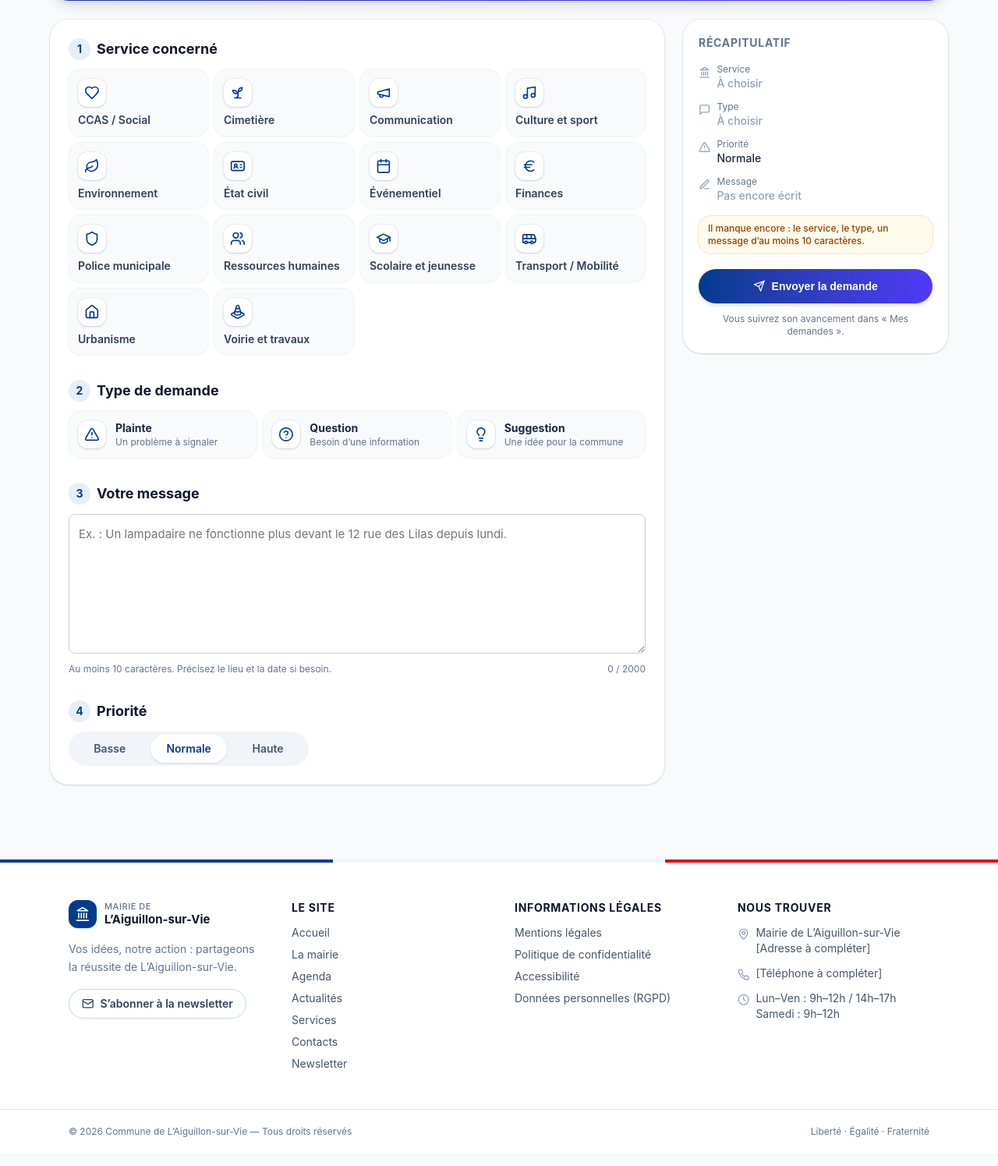
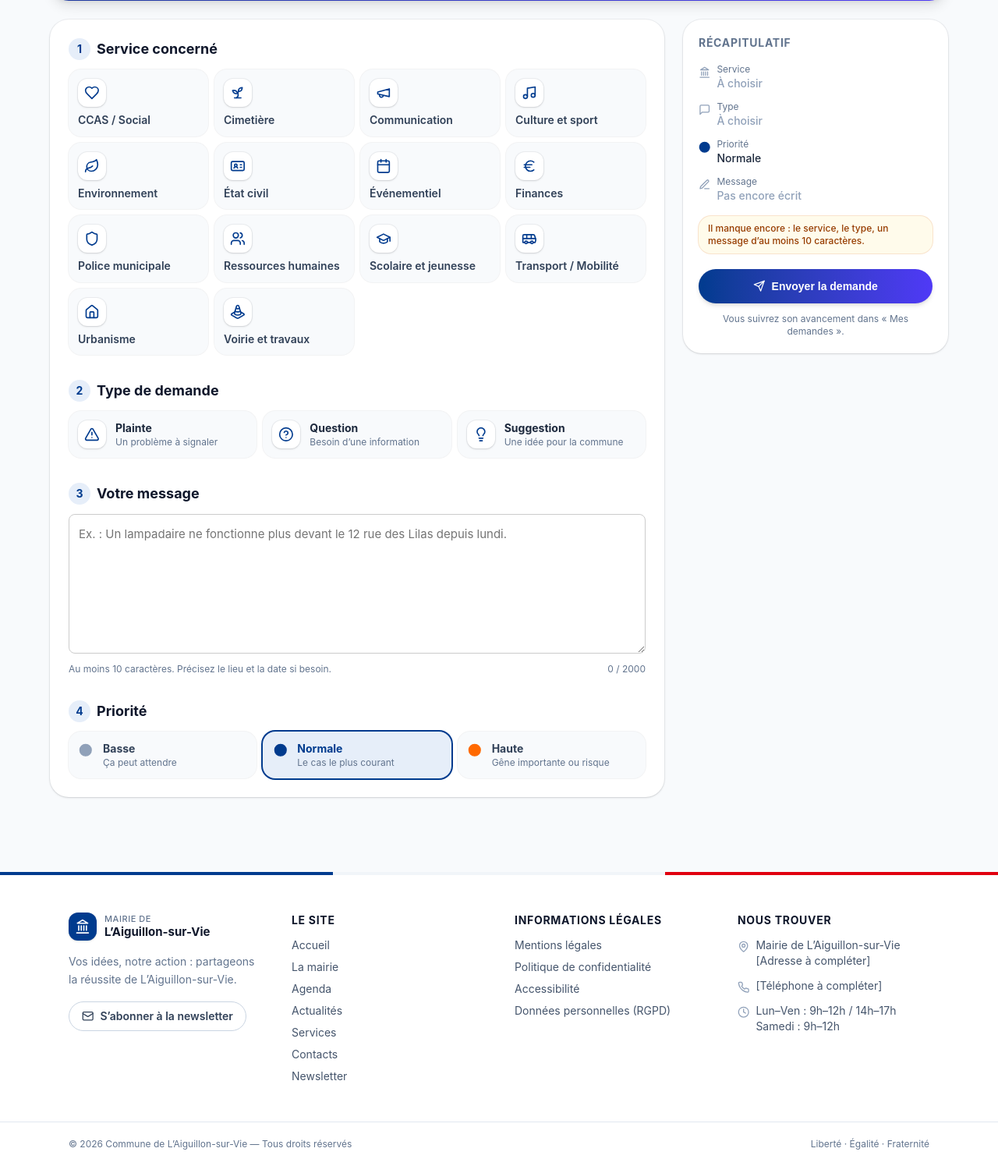
Before and after one commit to MC666-coder/Mairie_IA, a PHP site: page /Site_officiel/Frontend/nouvelle_demande.php in a window 1280 px wide. Shown: the part 327-1822 px from the top of the page at 78% size. Before the commit the page ends 1785 px from the top, so only its background shows below. Run offline with PHP 8.4, Linux system fonts and the light colour scheme; the visitor is signed in with stand-in values (Sample User, id 1); data comes from the database, SQL or seed files in the repository.

Commit message:
Nouvelle demande : une couleur par priorité
Basse en gris, Normale en bleu, Haute en orange (comme la pastille du
tableau de bord), avec une phrase d'aide pour chaque niveau. Le rouge
reste réservé aux erreurs et à la priorité « urgente » des agents.

Co-Authored-By: Claude Opus 5.5 <noreply@anthropic.com>

```diff
--- a/Backend/Fonctions/demande_citoyen.php
+++ b/Backend/Fonctions/demande_citoyen.php
@@ -14,11 +14,31 @@ const TYPES_DEMANDE = [
     'suggestion' => ['libelle' => 'Suggestion', 'icone' => 'ampoule',  'aide' => 'Une idée pour la commune'],
 ];
 
-/** Priorités possibles pour un citoyen ('urgente' est réservée aux agents). */
+/**
+ * Priorités possibles pour un citoyen ('urgente', en rouge, est réservée aux agents).
+ * Couleurs : gris (basse), bleu du site (normale), orange (haute, comme la pastille
+ * COULEURS_PRIORITE du tableau de bord). Le rouge reste pour les erreurs et l'urgence.
+ * Classes Tailwind écrites en entier pour que la compilation les trouve.
+ */
 const PRIORITES_DEMANDE = [
-    'basse'   => 'Basse',
-    'normale' => 'Normale',
-    'haute'   => 'Haute',
+    'basse' => [
+        'libelle' => 'Basse',
+        'aide'    => 'Ça peut attendre',
+        'point'   => 'text-slate-400',
+        'choisi'  => 'has-[:checked]:bg-slate-100 has-[:checked]:ring-slate-500 has-[:checked]:text-slate-800',
+    ],
+    'normale' => [
+        'libelle' => 'Normale',
+        'aide'    => 'Le cas le plus courant',
+        'point'   => 'text-[#003b8e]',
+        'choisi'  => 'has-[:checked]:bg-[#e6eef9] has-[:checked]:ring-[#003b8e] has-[:checked]:text-[#003b8e]',
+    ],
+    'haute' => [
+        'libelle' => 'Haute',
+        'aide'    => 'Gêne importante ou risque',
+        'point'   => 'text-orange-500',
+        'choisi'  => 'has-[:checked]:bg-orange-50 has-[:checked]:ring-orange-500 has-[:checked]:text-orange-700',
+    ],
 ];
 
 /** Longueur du message (en caractères). */
--- a/Frontend/nouvelle_demande.php
+++ b/Frontend/nouvelle_demande.php
@@ -197,13 +197,20 @@ if (empty($_SESSION['csrf_token'])) {
                         <span class="grid size-7 place-items-center rounded-full bg-[#e6eef9] text-sm text-[#003b8e]">4</span>
                         Priorité
                     </legend>
-                    <div class="inline-grid w-full grid-cols-3 gap-1 rounded-full bg-slate-100 p-1 sm:w-auto">
-                        <?php foreach (PRIORITES_DEMANDE as $code => $libelle): ?>
-                            <label class="cursor-pointer rounded-full px-5 py-2 text-center text-sm font-semibold text-slate-600 transition hover:text-[#003b8e] has-[:checked]:bg-white has-[:checked]:text-[#003b8e] has-[:checked]:shadow-sm has-[:focus-visible]:ring-2 has-[:focus-visible]:ring-[#003b8e]">
+                    <!-- Une couleur par priorité : gris, bleu, orange (le rouge reste pour l'urgence côté agent) -->
+                    <div class="grid gap-2 sm:grid-cols-3">
+                        <?php foreach (PRIORITES_DEMANDE as $code => $p): ?>
+                            <label class="flex cursor-pointer items-start gap-3 rounded-2xl bg-slate-50 p-3 text-slate-700 ring-1 ring-slate-900/5 transition hover:bg-white has-[:checked]:ring-2 has-[:focus-visible]:ring-2 has-[:focus-visible]:ring-[#003b8e] <?= $p['choisi'] ?>">
                                 <input type="radio" name="priorite" value="<?= $code ?>" class="sr-only" required
-                                       data-libelle="<?= $libelle ?>"
+                                       data-libelle="<?= $p['libelle'] ?>"
                                        <?= $saisie['priorite'] === $code ? 'checked' : '' ?>>
-                                <?= $libelle ?>
+                                <span class="tuile-icone mt-0.5 grid size-5 shrink-0 place-items-center">
+                                    <?= icone('cercle', 'fill-current ' . $p['point']) ?>
+                                </span>
+                                <span>
+                                    <span class="block text-sm font-bold"><?= $p['libelle'] ?></span>
+                                    <span class="block text-xs text-slate-500"><?= $p['aide'] ?></span>
+                                </span>
                             </label>
                         <?php endforeach; ?>
                     </div>
@@ -226,7 +233,7 @@ if (empty($_SESSION['csrf_token'])) {
                                 <dd class="m-0 font-medium text-slate-800" data-recap="type" data-vide="À choisir">À choisir</dd></div>
                         </div>
                         <div class="flex items-start gap-2">
-                            <span class="mt-0.5 text-slate-400"><?= icone('alerte') ?></span>
+                            <span class="mt-0.5 text-slate-400" data-recap-icone="priorite"><?= icone('alerte') ?></span>
                             <div><dt class="text-xs text-slate-500">Priorité</dt>
                                 <dd class="m-0 font-medium text-slate-800" data-recap="priorite" data-vide="À choisir">À choisir</dd></div>
                         </div>
```
Also changed, not shown: Frontend/assets/css/tailwind.css.
